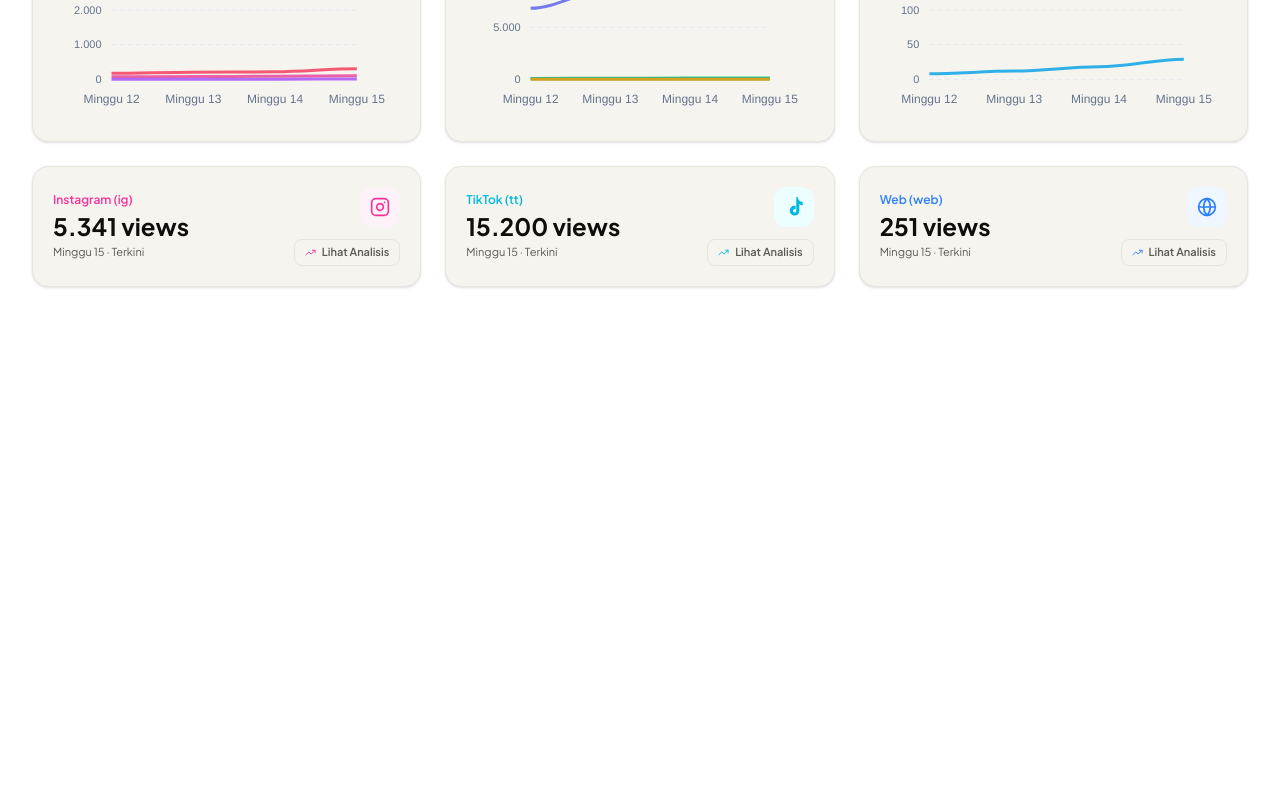
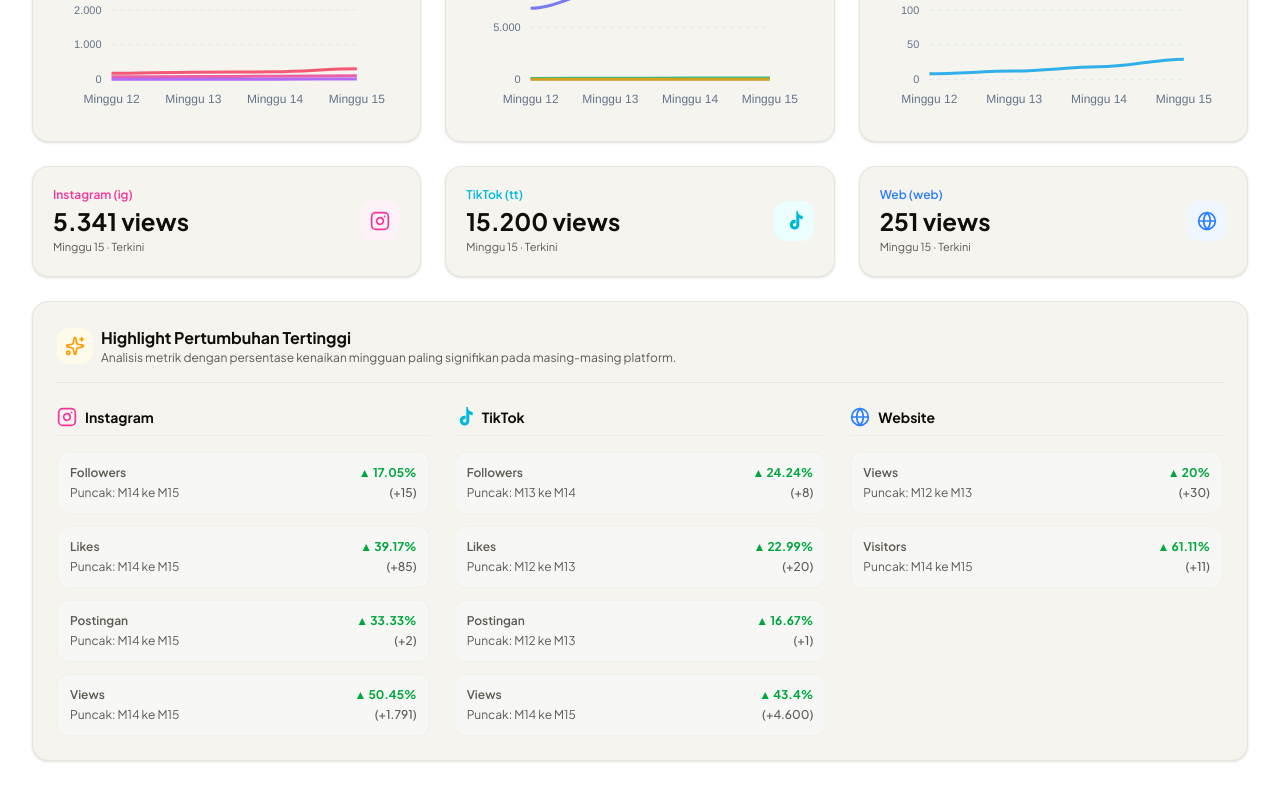
Before and after one commit to mattysupreme/HaloMoment, a React (Vite) app: page /dashboard in a window 1280 px wide. Shown: the part 564-1364 px from the top of the page. Before the commit the page ends 899 px from the top, so only its background shows below. Built offline with nearby package versions, Linux system fonts and the light colour scheme.

Commit message:
Update dashboard.jsx

```diff
--- a/src/presentation/pages/dashboard.jsx
+++ b/src/presentation/pages/dashboard.jsx
@@ -1,5 +1,5 @@
 import { Link } from 'react-router-dom';
-import { ArrowLeft, Eye, Globe, TrendingUp, X } from 'lucide-react';
+import { ArrowLeft, Eye, Globe, TrendingUp, X, Sparkles } from 'lucide-react';
 import Chart from 'react-apexcharts';
 import { useState } from 'react';
 import { motion, AnimatePresence } from 'framer-motion';
@@ -64,6 +64,30 @@ const igChanges  = buildChanges(igRaw);
 const ttChanges  = buildChanges(ttRaw);
 const webChanges = buildChanges(webRaw);
 
+const getPeakGrowth = (raw) => {
+  const changes = buildChanges(raw);
+  const peaks = {};
+
+  Object.entries(changes).forEach(([metric, wVals]) => {
+    let maxVal = -Infinity;
+    let maxIdx = 0;
+    wVals.forEach((val, idx) => {
+      const pctNum = parseFloat(val.pct);
+      if (pctNum > maxVal) {
+        maxVal = pctNum;
+        maxIdx = idx;
+      }
+    });
+    peaks[metric] = {
+      week: weeks[maxIdx],
+      pct: maxVal,
+      abs: wVals[maxIdx].abs,
+    };
+  });
+
+  return peaks;
+};
+
 // ─── sub-component: collapsible analysis panel ───────────────────────────────
 const AnalyticsPanel = ({ changes, accentColor, isOpen, onClose }) => {
   const paramColors = {
@@ -89,7 +113,7 @@ const AnalyticsPanel = ({ changes, accentColor, isOpen, onClose }) => {
             <div className="flex items-center justify-between px-4 py-3 border-b border-[var(--color-border-custom)]">
               <span className="text-xs font-semibold text-[var(--color-text-secondary)] uppercase tracking-wider flex items-center gap-1.5">
                 <TrendingUp size={13} className={accentColor} />
-                % & Selisih Perubahan per Minggu
+                persentase per minggu
               </span>
               <button
                 onClick={onClose}
@@ -149,42 +173,18 @@ const AnalyticsPanel = ({ changes, accentColor, isOpen, onClose }) => {
   );
 };
 
-// ─── sub-component: platform card with analysis button ──────────────────────
-const PlatformCard = ({ accentClass, label, views, icon, changes, bgAccent }) => {
-  const [open, setOpen] = useState(false);
-
+// ─── sub-component: platform card ──────────────────────
+const PlatformCard = ({ accentClass, label, views, icon, bgAccent }) => {
   return (
-    <div className="flex flex-col">
     <div className="rounded-2xl border border-[var(--color-border-custom)] bg-[var(--color-bg-card)] p-5 shadow-sm flex items-center justify-between">
       <div>
         <span className={`text-xs font-semibold block mb-0.5 ${accentClass}`}>{label}</span>
         <h4 className="text-2xl font-bold font-display">{views.toLocaleString('id-ID')} views</h4>
         <p className="text-[11px] text-[var(--color-text-secondary)] mt-0.5">Minggu 15 · Terkini</p>
       </div>
-        <div className="flex flex-col items-end gap-3">
       <div className={`p-2.5 rounded-xl ${bgAccent}`}>
         {icon}
       </div>
-          <button
-            onClick={() => setOpen((o) => !o)}
-            className={`flex items-center gap-1.5 text-[11px] font-semibold px-2.5 py-1 rounded-lg border transition-colors cursor-pointer
-              ${open
-                ? 'bg-[var(--color-bg-primary)] border-[var(--color-border-custom)] text-[var(--color-text-secondary)]'
-                : 'border-[var(--color-border-custom)] hover:bg-gray-50 dark:hover:bg-gray-800 text-[var(--color-text-secondary)]'
-              }`}
-          >
-            <TrendingUp size={11} className={accentClass} />
-            {open ? 'Tutup' : 'Lihat Analisis'}
-          </button>
-        </div>
-      </div>
-
-      <AnalyticsPanel
-        changes={changes}
-        accentColor={accentClass}
-        isOpen={open}
-        onClose={() => setOpen(false)}
-      />
     </div>
   );
 };
@@ -235,6 +235,109 @@ const ChartCard = ({ title, subtitle, icon, series, chartOptions, changes, accen
         isOpen={open}
         onClose={() => setOpen(false)}
       />
+    </div>
+  );
+};
+
+// ─── sub-component: growth insights card ─────────────────────────────────────
+const GrowthInsightsCard = () => {
+  const igPeaks = getPeakGrowth(igRaw);
+  const ttPeaks = getPeakGrowth(ttRaw);
+  const webPeaks = getPeakGrowth(webRaw);
+
+  const formatWeek = (weekStr) => {
+    return weekStr.replace('→', ' ke ');
+  };
+
+  return (
+    <div className="rounded-2xl border border-[var(--color-border-custom)] bg-[var(--color-bg-card)] p-6 shadow-sm">
+      <div className="flex items-center gap-2 mb-6 pb-4 border-b border-[var(--color-border-custom)]">
+        <div className="p-2 rounded-xl bg-amber-50 dark:bg-amber-950/20 text-amber-500">
+          <Sparkles size={20} />
+        </div>
+        <div>
+          <h3 className="text-base font-bold font-display text-[var(--color-text-primary)]">
+            Highlight Pertumbuhan Tertinggi
+          </h3>
+          <p className="text-xs text-[var(--color-text-secondary)]">
+            Analisis metrik dengan persentase kenaikan mingguan paling signifikan pada masing-masing platform.
+          </p>
+        </div>
+      </div>
+
+      <div className="grid grid-cols-1 md:grid-cols-3 gap-6">
+        {/* Instagram */}
+        <div className="space-y-4">
+          <div className="flex items-center gap-2 pb-2 border-b border-[var(--color-border-custom)]/50">
+            <InstagramIcon />
+            <span className="font-bold text-sm text-[var(--color-text-primary)]">Instagram</span>
+          </div>
+          <div className="space-y-3">
+            {Object.entries(igPeaks).map(([metric, data]) => (
+              <div key={metric} className="p-3 rounded-xl bg-gray-50/50 dark:bg-gray-800/20 border border-[var(--color-border-custom)]/40 text-xs">
+                <div className="flex justify-between items-center mb-1">
+                  <span className="font-semibold text-[var(--color-text-secondary)]">{metric}</span>
+                  <span className="font-bold text-green-600 dark:text-green-400 flex items-center gap-0.5">
+                    ▲ {data.pct}%
+                  </span>
+                </div>
+                <div className="text-[var(--color-text-secondary)] flex justify-between">
+                  <span>Puncak: {formatWeek(data.week)}</span>
+                  <span className="font-medium">({data.abs > 0 ? `+${data.abs.toLocaleString('id-ID')}` : data.abs.toLocaleString('id-ID')})</span>
+                </div>
+              </div>
+            ))}
+          </div>
+        </div>
+
+        {/* TikTok */}
+        <div className="space-y-4">
+          <div className="flex items-center gap-2 pb-2 border-b border-[var(--color-border-custom)]/50">
+            <TikTokIcon />
+            <span className="font-bold text-sm text-[var(--color-text-primary)]">TikTok</span>
+          </div>
+          <div className="space-y-3">
+            {Object.entries(ttPeaks).map(([metric, data]) => (
+              <div key={metric} className="p-3 rounded-xl bg-gray-50/50 dark:bg-gray-800/20 border border-[var(--color-border-custom)]/40 text-xs">
+                <div className="flex justify-between items-center mb-1">
+                  <span className="font-semibold text-[var(--color-text-secondary)]">{metric}</span>
+                  <span className="font-bold text-green-600 dark:text-green-400 flex items-center gap-0.5">
+                    ▲ {data.pct}%
+                  </span>
+                </div>
+                <div className="text-[var(--color-text-secondary)] flex justify-between">
+                  <span>Puncak: {formatWeek(data.week)}</span>
+                  <span className="font-medium">({data.abs > 0 ? `+${data.abs.toLocaleString('id-ID')}` : data.abs.toLocaleString('id-ID')})</span>
+                </div>
+              </div>
+            ))}
+          </div>
+        </div>
+
+        {/* Website */}
+        <div className="space-y-4">
+          <div className="flex items-center gap-2 pb-2 border-b border-[var(--color-border-custom)]/50">
+            <Globe size={20} className="text-blue-500" />
+            <span className="font-bold text-sm text-[var(--color-text-primary)]">Website</span>
+          </div>
+          <div className="space-y-3">
+            {Object.entries(webPeaks).map(([metric, data]) => (
+              <div key={metric} className="p-3 rounded-xl bg-gray-50/50 dark:bg-gray-800/20 border border-[var(--color-border-custom)]/40 text-xs">
+                <div className="flex justify-between items-center mb-1">
+                  <span className="font-semibold text-[var(--color-text-secondary)]">{metric}</span>
+                  <span className="font-bold text-green-600 dark:text-green-400 flex items-center gap-0.5">
+                    ▲ {data.pct}%
+                  </span>
+                </div>
+                <div className="text-[var(--color-text-secondary)] flex justify-between">
+                  <span>Puncak: {formatWeek(data.week)}</span>
+                  <span className="font-medium">({data.abs > 0 ? `+${data.abs.toLocaleString('id-ID')}` : data.abs.toLocaleString('id-ID')})</span>
+                </div>
+              </div>
+            ))}
+          </div>
+        </div>
+      </div>
     </div>
   );
 };
@@ -386,7 +489,6 @@ export const Dashboard = () => {
             views={totalIG}
             icon={<InstagramIcon />}
             bgAccent="bg-pink-50 dark:bg-pink-950/20"
-            changes={igChanges}
           />
           <PlatformCard
             label="TikTok (tt)"
@@ -394,7 +496,6 @@ export const Dashboard = () => {
             views={totalTT}
             icon={<TikTokIcon />}
             bgAccent="bg-cyan-50 dark:bg-cyan-950/20"
-            changes={ttChanges}
           />
           <PlatformCard
             label="Web (web)"
@@ -402,9 +503,11 @@ export const Dashboard = () => {
             views={totalWeb}
             icon={<Globe size={20} className="text-blue-500" />}
             bgAccent="bg-blue-50 dark:bg-blue-950/20"
-            changes={webChanges}
           />
         </div>
+
+        {/* Growth Insights Card */}
+        <GrowthInsightsCard />
 
       </main>
     </div>
```
Lines whose indentation alone changed are shown as unchanged.
